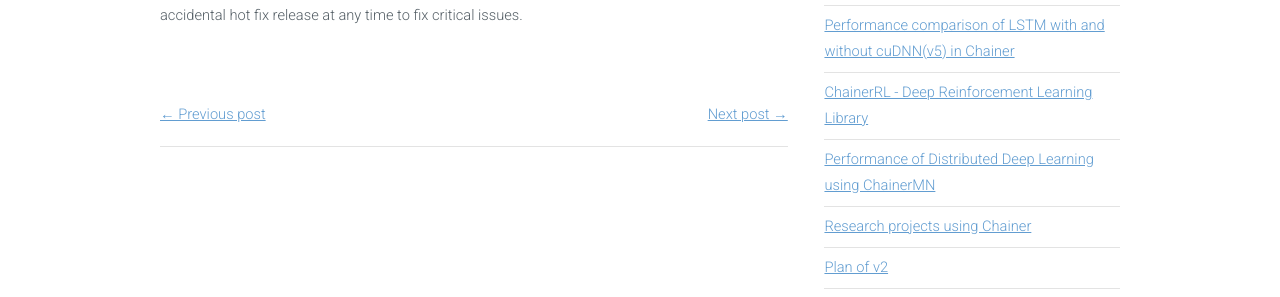
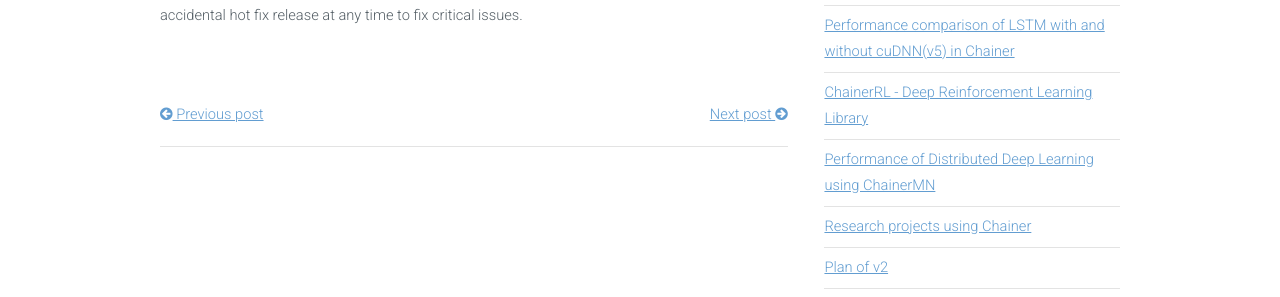
Before and after one commit to chainer/chainer.org, a Jekyll site: the page built from _posts/2016-11-10-new-release-cycle.md, in a window 1280 px wide and 900 px high, scrolled down 583 px. Shown: the part 155-452 px from the top of the window. Built offline with Jekyll 4.4.1, drawn with Linux system fonts in a browser that asks for light colours.

Commit message:
Fix arrow style

```diff
--- a/_layouts/post.html
+++ b/_layouts/post.html
@@ -24,8 +24,8 @@
 
 <footer style="padding-top: 3em">
     {% if page.previous %}
-    <a href="{{ site.baseurl }}{{ page.previous.url }}" class="float-left">&larr; Previous post</a> {% endif %}
+    <a href="{{ site.baseurl }}{{ page.previous.url }}" class="float-left"><i class="fa fa-arrow-circle-left" aria-hidden="true"></i> Previous post</a> {% endif %}
     {% if page.next %}
-    <a href="{{ site.baseurl }}{{ page.next.url }}" class="float-right">Next post &rarr;</a> {% endif %}
+    <a href="{{ site.baseurl }}{{ page.next.url }}" class="float-right">Next post <i class="fa fa-arrow-circle-right" aria-hidden="true"></i></a> {% endif %}
     <hr>
 </footer>
```
